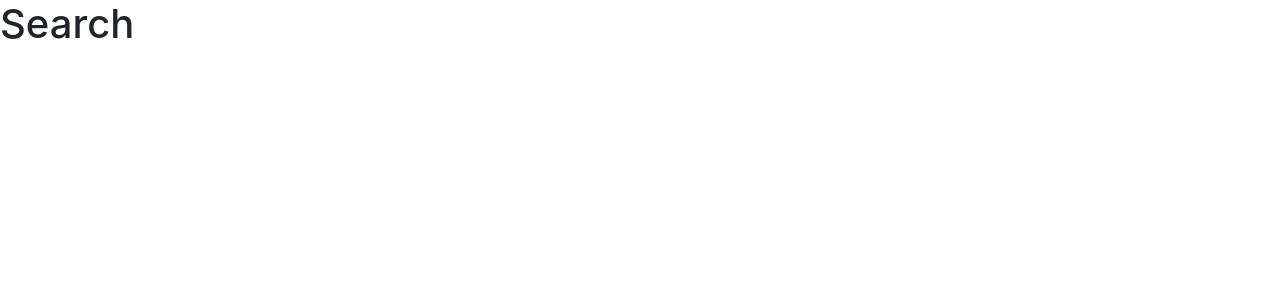
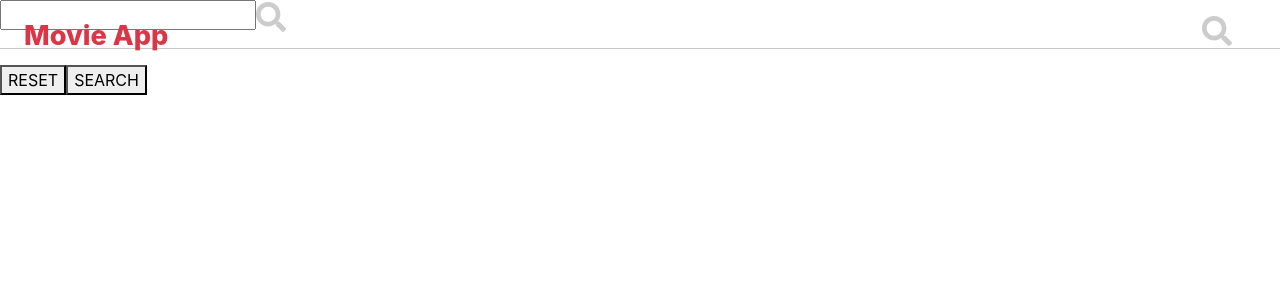
Before and after one commit to dtrungqt/RJS301x_1.0_ASM, a React (Create React App) app: page /search in a window 1280 px wide. Shown: the top 300 px of the page. Built offline with nearby package versions, Linux system fonts and the light colour scheme; the HTML template or start-up script is replaced by a standard one.

Commit message:
6th: css detail movie

```diff
--- a/src/UI/NavBar.js
+++ b/src/UI/NavBar.js
@@ -1,4 +1,5 @@
 import React, { useState } from "react";
+import { Link } from "react-router-dom";
 
 const NavBar = () => {
   const [colorNavBar, setColorNavBar] = useState(
@@ -6,7 +7,7 @@
   );
 
   const changeColorHandler = () => {
-    if (window.scrollY > 100) {
+    if (window.scrollY > 1) {
       setColorNavBar(
         "container-flud pb-2 navbar-container color-black animation-appear"
       );
@@ -26,6 +27,8 @@
         <a href="/" className="app-name mt-3 ms-4 text-danger">
           Movie App
         </a>
+
+        <Link to="/search">
           <svg
             className="search-icon svg-inline--fa fa-search fa-w-16 mt-3 me-5"
             width="30px"
@@ -40,6 +43,7 @@
           >
             <path d="M505 442.7L405.3 343c-4.5-4.5-10.6-7-17-7H372c27.6-35.3 44-79.7 44-128C416 93.1 322.9 0 208 0S0 93.1 0 208s93.1 208 208 208c48.3 0 92.7-16.4 128-44v16.3c0 6.4 2.5 12.5 7 17l99.7 99.7c9.4 9.4 24.6 9.4 33.9 0l28.3-28.3c9.4-9.4 9.4-24.6.1-34zM208 336c-70.7 0-128-57.2-128-128 0-70.7 57.2-128 128-128 70.7 0 128 57.2 128 128 0 70.7-57.2 128-128 128z"></path>
           </svg>
+        </Link>
       </div>
     </div>
   );
--- /dev/null
+++ b/src/UI/ResultList.js
@@ -0,0 +1,7 @@
+import React from "react";
+
+const ResultList = () => {
+  return <div></div>;
+};
+
+export default ResultList;
--- /dev/null
+++ b/src/UI/SearchForm.js
@@ -0,0 +1,36 @@
+import React from "react";
+
+const SearchForm = () => {
+  return (
+    <div className="searchForm-container">
+      <form>
+        <div className="search-box">
+          <label>
+            <input type="text" />
+          </label>
+          <svg
+            className="svg-inline--fa fa-search fa-w-16"
+            width="30px"
+            height="30px"
+            fill="#ccc"
+            aria-hidden="true"
+            data-prefix="fas"
+            data-icon="search"
+            role="img"
+            xmlns="http://www.w3.org/2000/svg"
+            viewBox="0 0 512 512"
+          >
+            <path d="M505 442.7L405.3 343c-4.5-4.5-10.6-7-17-7H372c27.6-35.3 44-79.7 44-128C416 93.1 322.9 0 208 0S0 93.1 0 208s93.1 208 208 208c48.3 0 92.7-16.4 128-44v16.3c0 6.4 2.5 12.5 7 17l99.7 99.7c9.4 9.4 24.6 9.4 33.9 0l28.3-28.3c9.4-9.4 9.4-24.6.1-34zM208 336c-70.7 0-128-57.2-128-128 0-70.7 57.2-128 128-128 70.7 0 128 57.2 128 128 0 70.7-57.2 128-128 128z"></path>
+          </svg>
+        </div>
+        <hr className="search-line" />
+        <div className="button-container">
+          <button className="reset-btn">RESET</button>
+          <button className="search-btn">SEARCH</button>
+        </div>
+      </form>
+    </div>
+  );
+};
+
+export default SearchForm;
--- a/src/UI/type_movie/MovieDetail.js
+++ b/src/UI/type_movie/MovieDetail.js
@@ -1,18 +1,36 @@
-import React, { useState } from "react";
+import React, { useState, useEffect } from "react";
 import YouTube from "react-youtube";
+//
+import useHttpHook from "../../hooks/use-http";
 
 const MovieDetail = (props) => {
   // const [videoData,setVideoData]=useState([])
   console.log(props.movieData);
   console.log(props.trailerData);
+  //
+  const [trailerData, setTrailerData] = useState([]);
+  const { isLoading, error, sendRequest: fetchTrailerData } = useHttpHook();
 
+  const apiLink = `https://api.themoviedb.org/3/movie/${props.idTrailer}/videos?api_key=a211d22bb5d4917ee91235c99b23e6aa`;
+
+  //fetch trailer movie data
+  useEffect(() => {
+    const getTrailerDataFn = (data) => {
+      setTrailerData(data.results);
+    };
+
+    fetchTrailerData(apiLink, getTrailerDataFn);
+  }, [fetchTrailerData, props.idTrailer, apiLink]);
+  // console.log(trailerData);
+
+  //
   const movieInfo = (
     <div className="movieInfo-container col-12 col-md-6">
       <h2 className="movieInfo-name">
         {props.isOriginals ? props.movieData[0].name : props.movieData[0].title}
       </h2>
       <hr className="white-line" />
-      <h6 className="movieInfo-releaseDate">
+      <h6 className="movieInfo-releaseDate mb-0">
         Release Data:{" "}
         {props.isOriginals
           ? props.movieData[0].first_air_date
@@ -35,7 +53,8 @@
   let displayTrailer = false;
   // if (props.trailerData)
   // const videoData = props.trailerData[0] || [];
-  let videoData = props.trailerData;
+  // let videoData = props.trailerData;
+  let videoData = trailerData;
   if (videoData.length > 0) {
     videoData = videoData[0];
     // console.log("1");
@@ -61,9 +80,12 @@
   );
 
   const movieTrailer = (
-    <div className="movieTrailer-container  col-12 col-md-6">
-      {displayTrailer && <YouTube videoId={videoData.key} opts={opts} />}
-      {!displayTrailer && movieBackdrop}
+    <div className="movieTrailer-container col-12 col-md-6">
+      {displayTrailer && !error && (
+        <YouTube className="" videoId={videoData.key} opts={opts} />
+      )}
+      {(!displayTrailer || error) && movieBackdrop}
+      {/* {error && <p className="text-white">{error}</p>} */}
     </div>
   );
 
--- a/src/UI/type_movie/MovieItem.js
+++ b/src/UI/type_movie/MovieItem.js
@@ -1,13 +1,13 @@
-import React, { useState, useEffect, useCallback } from "react";
+import React, { useState } from "react";
 import useRenderDataHook from "../../hooks/use-renderData";
 import MovieDetail from "./MovieDetail";
-import useHttpHook from "../../hooks/use-http";
+// import useHttpHook from "../../hooks/use-http";
 
 const MovieItem = (props) => {
   const [infoMovieData, setInfoMovieData] = useState([]);
   const [display, setDisplay] = useState(false); //true: hiển thị MovieDetail - false: ẩn MovieDetail
   const [idTrailer, setIDTrailer] = useState(0);
-  const [trailerData, setTrailerData] = useState([]);
+  // const [trailerData, setTrailerData] = useState([]);
 
   // console.log(idTrailer);
   // console.log(idMovie);
@@ -52,19 +52,19 @@
   );
 
   //LẤY DATA CỦA TRAILER MOVIE
-  const { isLoading, error, sendRequest: fetchTrailerData } = useHttpHook();
+  // const { isLoading, error, sendRequest: fetchTrailerData } = useHttpHook();
 
-  const apiLink = `https://api.themoviedb.org/3/movie/${idTrailer}/videos?api_key=a211d22bb5d4917ee91235c99b23e6aa`;
+  // const apiLink = `https://api.themoviedb.org/3/movie/${idTrailer}/videos?api_key=a211d22bb5d4917ee91235c99b23e6aa`;
 
-  //fetch trailer movie data
-  useEffect(() => {
-    const getTrailerDataFn = (data) => {
-      setTrailerData(data.results);
-    };
+  // //fetch trailer movie data
+  // useEffect(() => {
+  //   const getTrailerDataFn = (data) => {
+  //     setTrailerData(data.results);
+  //   };
 
-    fetchTrailerData(apiLink, getTrailerDataFn);
-  }, [fetchTrailerData, apiLink]);
-  // console.log(trailerData);
+  //   fetchTrailerData(apiLink, getTrailerDataFn);
+  // }, [fetchTrailerData, apiLink]);
+  // // console.log(trailerData);
 
   return (
     <React.Fragment>
@@ -79,7 +79,8 @@
         <MovieDetail
           movieData={infoMovieData}
           isOriginals={props.isPoster}
-          trailerData={trailerData}
+          // trailerData={trailerData}
+          idTrailer={idTrailer}
         />
       )}
     </React.Fragment>
--- a/src/index.css
+++ b/src/index.css
@@ -204,16 +204,30 @@
 /*-------------------------------------------------------------------------------------------------*/
 /*-------------------------------------------------------------------------------------------------*/
 .movieDetail-container {
-  /* margin: 2rem; */
+  width: 100%;
+  padding-left: 5rem;
+  padding-right: 5rem;
 }
-
 .movieTrailer-backdrop {
   width: 100%;
   height: 100%;
 }
-/* CSS cho movieInfo  */
-/*------------------------------------------------------------*/
 
+.movieInfo-container {
+  color: white;
+}
+
+.movieInfo-overview {
+  font-size: 0.9rem;
+  text-align: justify;
+}
+
+.movieInfo-container .white-line {
+  background-color: #fff;
+  border: none;
+  height: 1.5px;
+  opacity: 1;
+}
 /*-------------------------------------------------------------------------------------------------*/
 /*-------------------------------------------------------------------------------------------------*/
 
--- a/src/pages/search/Search.jsx
+++ b/src/pages/search/Search.jsx
@@ -1,11 +1,16 @@
-import React from 'react';
+import React from "react";
+import NavBar from "../../UI/NavBar";
+import SearchForm from "../../UI/SearchForm";
+import ResultList from "../../UI/ResultList";
 
 const Search = () => {
-	return (
-		<div className='app'>
-			<h1>Search</h1>
-		</div>
-	);
+  return (
+    <React.Fragment>
+      <NavBar />
+      <SearchForm />
+      <ResultList />
+    </React.Fragment>
+  );
 };
 
 export default Search;
```
Lines whose indentation alone changed are shown as unchanged.
